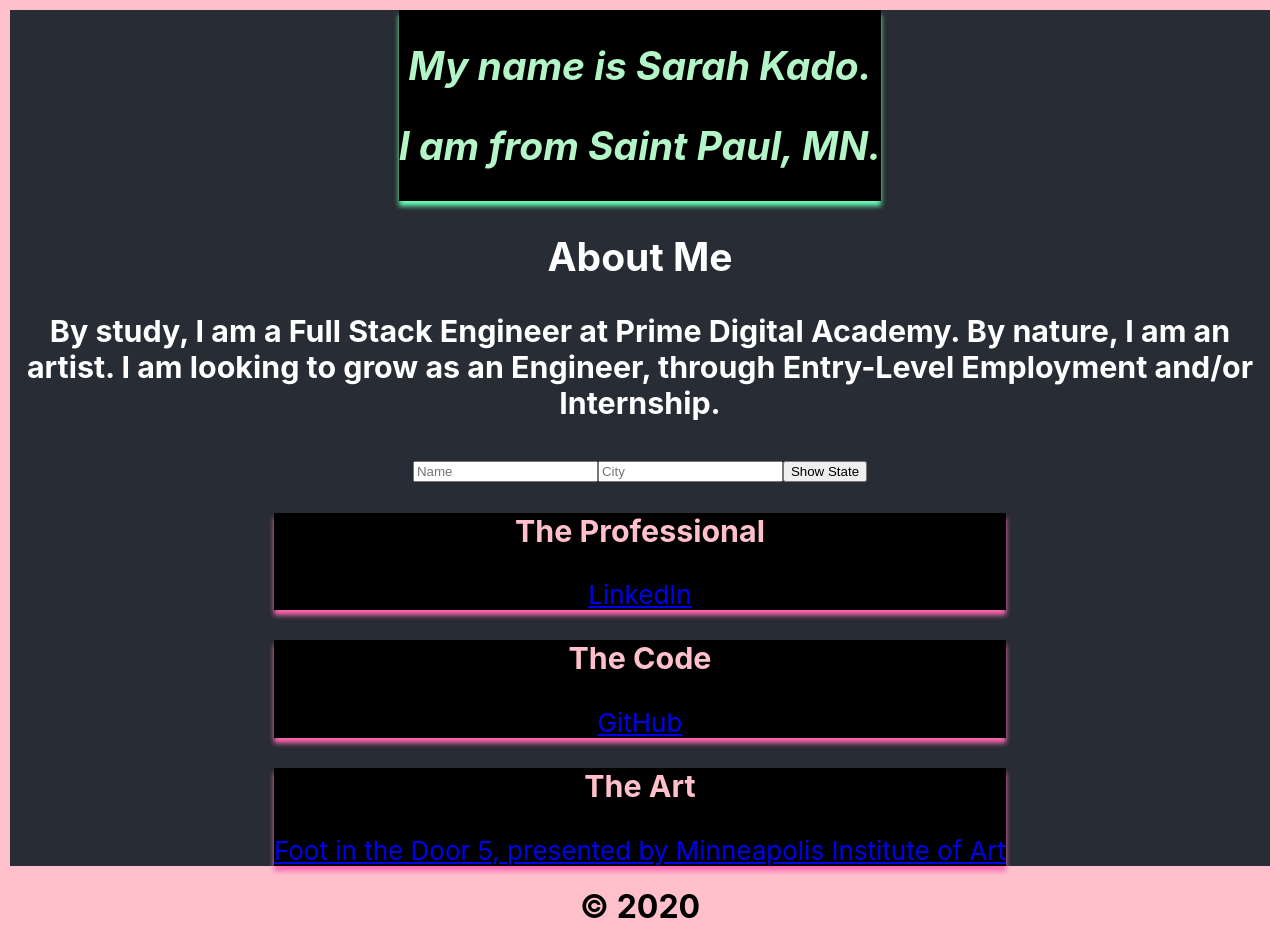
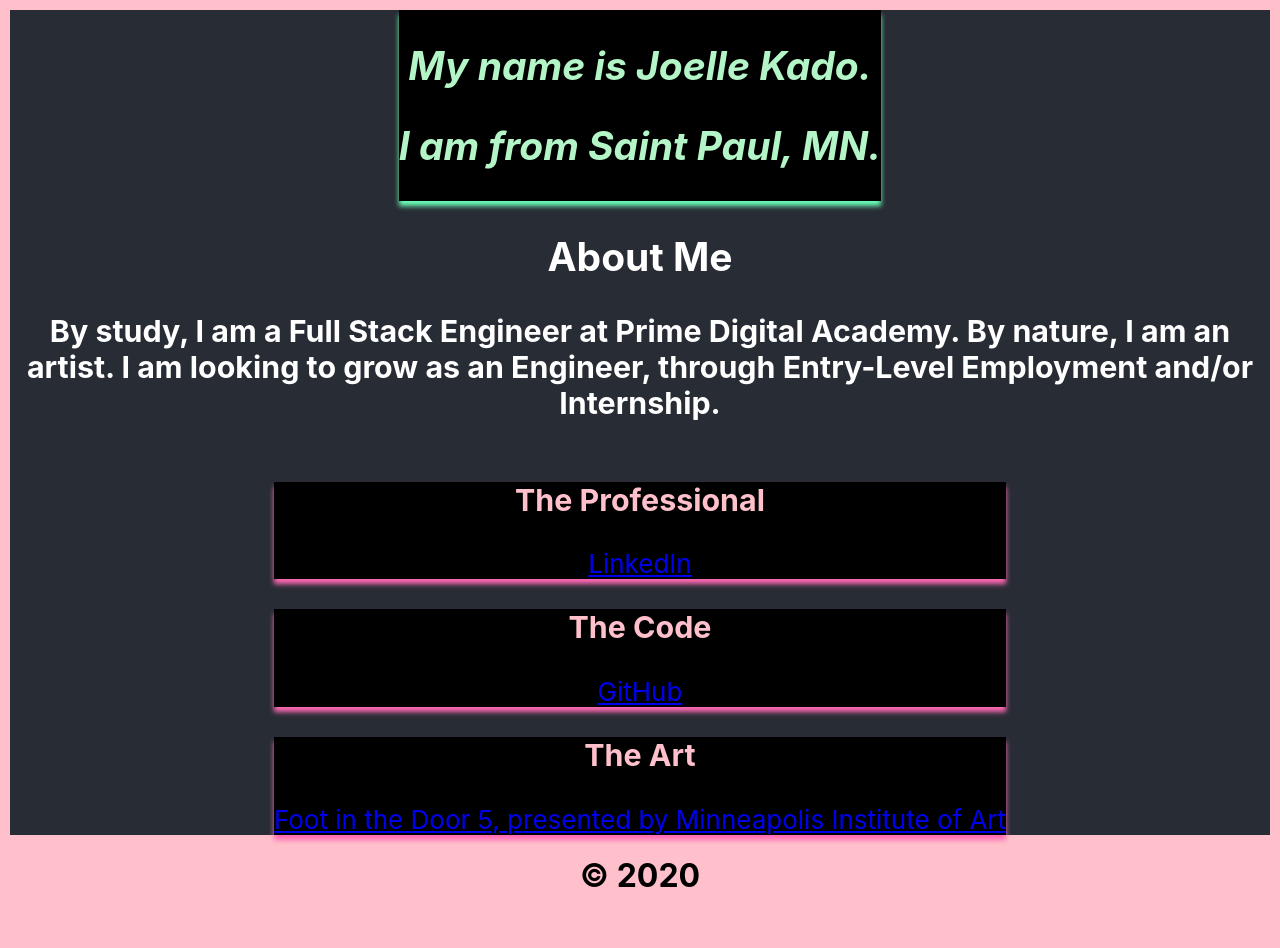
Before and after one commit to JoelleKado/website-deployment, a React (Create React App) app: page / in a window 1280 px wide. After the commit the page ends 917 px from the top, so only its background shows below. Built offline with nearby package versions, Linux system fonts and the light colour scheme.

Commit message:
ready for deploy

```diff
--- a/src/Components/Header/Header.jsx
+++ b/src/Components/Header/Header.jsx
@@ -4,7 +4,7 @@ import React, {Component} from 'react';
 class Header extends Component{
 //every component must render something
 state = {
-    name : 'Sarah Kado',
+    name : 'Joelle Kado',
     city : 'Saint Paul, MN'
 }
 //event handlers need arrow functions to work
@@ -49,9 +49,9 @@ render(){
             </h3>
         </section>
         <div>
-            <input placeholder="Name" onChange={this.handleNameChange} />
-            <input placeholder="City" onChange={this.handleCityChange} />
-            <button onClick={this.showState}>Show State</button>
+            {/* <input placeholder="Name" onChange={this.handleNameChange} /> */}
+            {/* <input placeholder="City" onChange={this.handleCityChange} /> */}
+            {/* <button onClick={this.showState}>Show State</button> */}
 
             <section class="pinkClass">
             <h3>The Professional</h3>
```
Also changed, not shown: src/GluekPark.jpg (added), 1 other file (tests, documents, lock files or other folders).
